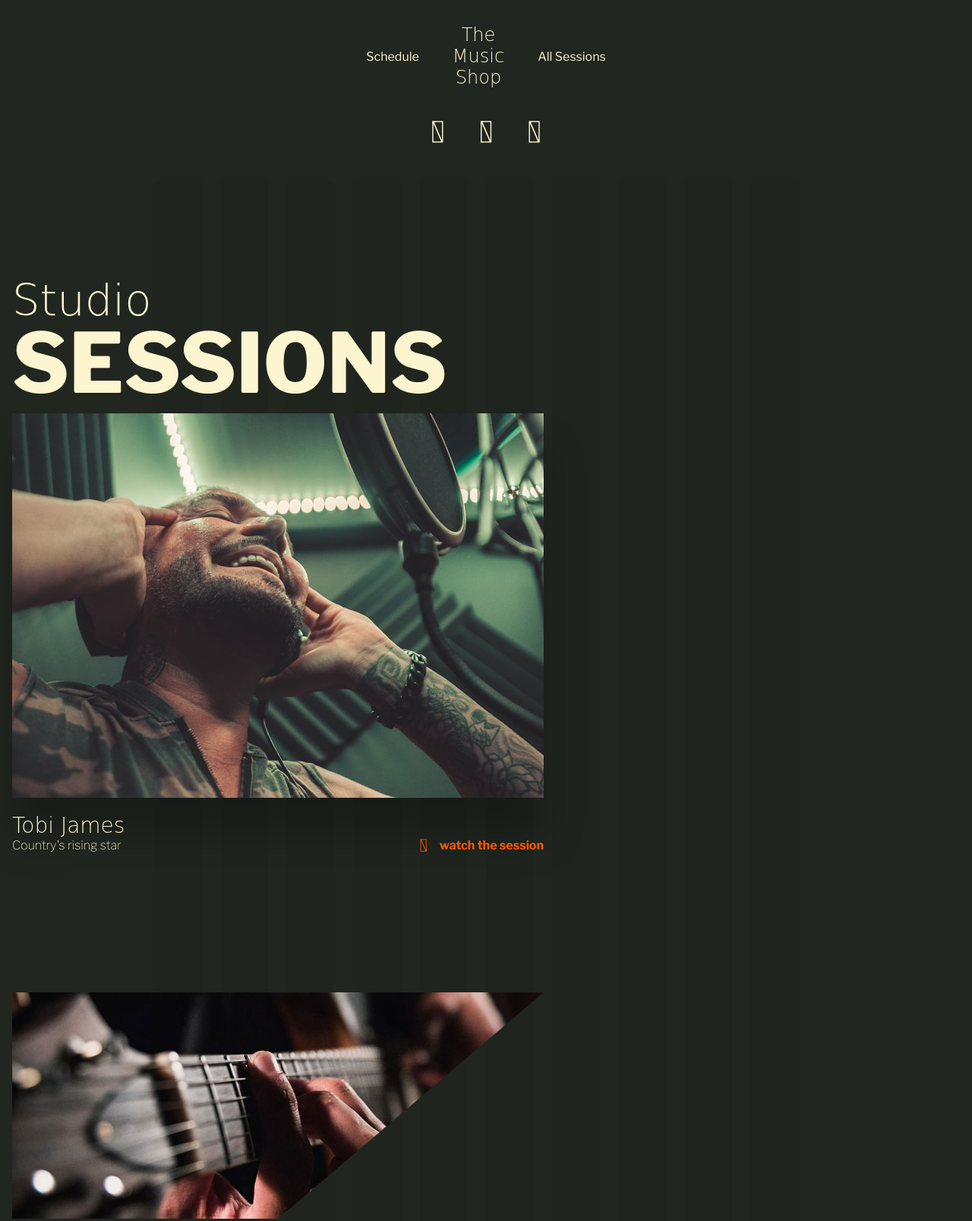
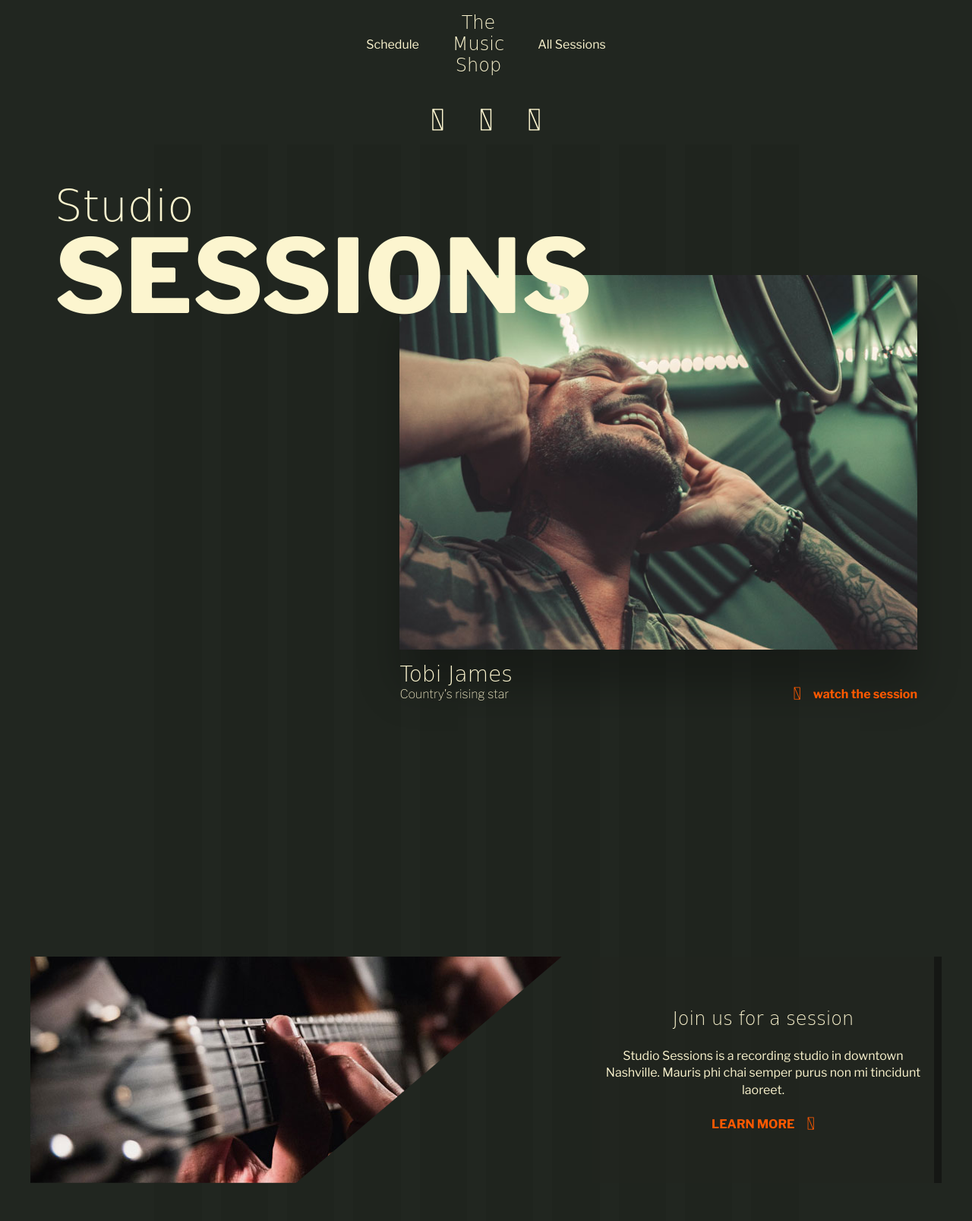
Before and after one commit to Alliemack77/TheMusicShop, a website built with Parcel: page src/index.html in a window 1280 px wide. Shown: the top 1607 px of the page at 76% size. Built offline with nearby package versions, Linux system fonts and the light colour scheme; files whose address does not match are found by name; a web font is replaced by a local one.

Commit message:
add lrg screen styles for quote, cta, hero sections
Signed-off-by: Allison Leggett <alliemack77@yahoo.com>

```diff
--- a/src/index.html
+++ b/src/index.html
@@ -50,24 +50,23 @@
 
     <main>
         <section class="hero">
+
                 <h1 class="title">Studio</h1>
                 <h1 class="title-secondary">Sessions</h1>
                 <img class="hero-img" src="../src/images/hero.jpg" alt="man singing into a microphone">
-
                 <div class="subtitle-group">
                     <div>
                         <p class="subtitle-cursive medium">Tobi James</p>
                         <p class="subtitle-small">Country's rising star</p>
                     </div>
-
                     <div class="btn-group">
                         <a class="btn-cta" href="#">
                             <i class="fas fa-play"></i>
                             <p>watch the session</p>
                         </a>
                     </div>
+                </div>
 
-            </div>
         </section>
 
 
@@ -75,7 +74,6 @@
             <img class="cta-img" src="../src/images/guitar.jpg" alt="man playing the guitar">
             <div class="cta-body">
                 <div class="wrapper">
-
                     <h2 class="subtitle-cursive small">Join us for a session</h2>
                     <p>Studio Sessions is a recording studio in downtown Nashville. Mauris phi chai semper purus non mi tincidunt laoreet.</p>
                     <a class="btn-cta uppercase" href="#">Learn more<i class="fas fa-chevron-right"></i></a>
@@ -85,14 +83,12 @@
 
 
         <section class="quote">
-            <h2 class="subtitle-cursive large">" Music allows us to be free "</h2>
+            <h2 class="subtitle-cursive large">" Music allows us to be <span class="text-lrg">free</span> "</h2>
             <img class="quote-img" src="../src/images/womanAtPiano.jpg" alt="woman playing the piano">
             <div class="quote-body">
                 <h2 class="subtitle-regular">River MacKenzie</h2>
                 <p class="subtitle-small">Award winning songwriter/pianist</p>
-                <div>
                 <a class="btn-cta" href="#"><i class="fas fa-play"></i>watch the session</a>
-                </div>
             </div>
         </section>
 
--- a/src/scss/base.scss
+++ b/src/scss/base.scss
@@ -9,10 +9,6 @@
 
 body {
     margin: 0;
-}
-
-main {
-    margin: 1em;
 }
 
 img {
--- a/src/scss/main.scss
+++ b/src/scss/main.scss
@@ -17,16 +17,26 @@ body {
     align-items: center;
     gap: 1em;
     font-weight: $bold;
-    transition-duration: 200ms;
+    transition: transform 300ms cubic-bezier(.68,-0.33,.87,1.81);
+    transform-origin: bottom right;
 
-    &:hover {
+    &:hover:not(.btn-cta.uppercase),
+    &:focus:not(.btn-cta.uppercase) {
         color: #ff7c35;
-        transform: scale(2rem)
+        transform: scale(1.25)
     }
 
     &.uppercase {
         @include uppercase;
     }
+
+    &.uppercase:hover,
+    &.uppercase:focus {
+        color: #ff7c35;
+        transform: skewX(-.06turn)
+    }
+
+
 
 }
 
@@ -41,29 +51,18 @@ body {
     font-size: $logo;
 }
 
-// .nav-list--item {
-//     font-size: clamp(1rem, 1.849vw, 2.125rem  ); //18px, 19.2px, 34
-
-//     //font-size: clamp(.75rem, 1.541vw, 1.5rem  ); //18px, 19.2px, 34
-// }
-
-// .text-small {
-//     @include smallText;
-// }
-
 .title {
     @include accentText;
-    font-size: clamp(2.5rem, 4.5vw, 6rem); // ideal -->  2.875rem/46px/4.5vw
+    font-size: clamp(2.5rem, 4.5vw, 5rem); // ideal -->  2.875rem/46px/4.5vw
     margin: 1.5em 0 0 0;
-    line-height: .55;
-
+    line-height: .35;
 }
 
 .title-secondary {
     @include uppercase;
     margin: 0;
     padding: 0;
-    font-size: clamp(5rem, 8.5vw, 10rem);
+    font-size: clamp(4rem, 10.5vw, 10rem);
     font-weight: $extra-bold;
     text-transform: uppercase;
 }
@@ -169,10 +168,14 @@ body {
 //// Header
 header {
     //border: solid red 2px;
+    background: $forrest;
     padding: 2em 1em;
     display: flex;
     flex-direction: column;
     gap: 2.5em;
+    position: sticky;
+    top: 0;
+    z-index: 1000;
 
     & .logo {
         text-align: center;
@@ -180,19 +183,38 @@ header {
 
     & .nav-list,
     .social-links {
-        //border: solid yellow 2px;
+        //border: solid blue 2px;
         display: flex;
         justify-content: center;
         gap: 2.75em;
+        transform-origin: center;
     }
 
     .social-link {
         font-size: 1.75rem;
     }
 
+    .nav-list--link:hover,
+    .nav-list--link:focus,
+    .social-link:hover,
+    .social-link:focus {
+        transform: scale(1.5);
+        color: $orange;
+     }
+
     & li:nth-child(1) {order: 2;}
     & li:nth-child(2) {order: 1; align-self: center;}
     & li:nth-child(3) {order: 3; align-self: center;}
+
+    @media (min-width: 768px) {
+         padding: 1em;
+    //     flex-direction: row;
+    //     justify-content: space-evenly;
+    //     align-items: center;
+    //     & li:nth-child(1) {order: 1;}
+    //     & li:nth-child(2) {order: 1; align-self: center;}
+    //     & li:nth-child(3) {order: 3; align-self: center;}
+    }
 }
 
 
@@ -201,10 +223,11 @@ header {
 //// Main
 main {
     //border: solid red 2px;
+    padding: 1.5em 0 4em 0;
+    margin: 1em;
     display: flex;
     flex-direction: column;
-    gap: 10rem;
-    padding: 3.5em 0 4em 0;
+    gap: 20rem;
     background: linear-gradient(90deg, rgba(33,38,32,1) 0%, rgba(33,38,32,1) 15%, rgba(31,36,30,1) 15%,
     rgba(31,36,30,1) 20%, rgba(33,38,32,1) 20%, rgba(33,38,32,1) 22%, rgba(31,36,30,1) 22%,
     rgba(31,36,30,1) 27%, rgba(33,38,32,1) 27%, rgba(33,38,32,1) 29%, rgba(31,36,30,1) 29%,
@@ -216,6 +239,15 @@ main {
     rgba(31,36,30,1) 69%, rgba(33,38,32,1) 69%, rgba(33,38,32,1) 71%, rgba(31,36,30,1) 71%,
     rgba(31,36,30,1) 76%, rgba(33,38,32,1) 76%, rgba(33,38,32,1) 78%, rgba(31,36,30,1) 78%,
     rgba(31,36,30,1) 83%, rgba(33,38,32,1) 83%);
+
+    @media (min-width: 765px) {
+        margin: 0 1em 1em 1em;
+
+    }
+    @media (min-width: 1900px) {
+        padding: 5em 0 5.5em 0;
+
+    }
 
     // & section {
     //     border: solid 2px purple;
@@ -242,23 +274,63 @@ main {
         & .medium {
             font-size: 1.75rem;
         }
+
+        @media (min-width: 765px) {
+
+            &.hero {
+                max-width: 1200px;
+                margin: 2em auto 0 auto ;
+                padding: 1em 2em;
+                display: grid;
+                grid-template-columns: 1fr 1fr 2fr 1fr;
+                grid-template-rows: min-content min-content 3fr min-content;
+
+                & .title {
+                    margin: 0;
+                    grid-column: 1 / -1;
+                    align-self: end;
+                }
+
+                & .title-secondary {
+                    align-self: start;
+                    grid-column: 1 / -1;
+                    grid-row: 2;
+                    z-index: 100;
+                }
+
+                & .hero-img {
+                    margin-top: 5em;
+                    grid-column: 3 / -1;
+                    grid-row: 2;
+
+                    @media (min-width: 1500px) {
+                        margin-top: 7em;
+                    }
+                }
+
+                & .subtitle-group {
+                    grid-column: 3 / -1;
+                }
+            }
+        }
     }
 
+
     & .cta {
+        margin: 0 auto;
         margin-top: 1.5em;
 
         & .cta-img {
+            width: 100%;
             clip-path: polygon(0 0, 100% 0, 50% 100%, 0 100%);
         }
 
         & .cta-body {
+            background: #2126207e;
             border-left: solid 10px #0000005e;
-            width: 600px;
             margin: 2em 0 0 0;
-            //clip-path: polygon(0 0, 50% 0, 100% 100%, 0 100%);
 
             .wrapper {
-                width: 60%;
                 padding: 1em;
                 display: flex;
                 flex-direction: column;
@@ -280,22 +352,51 @@ main {
             }
         }
 
+        @media (min-width: 1050px) {
+            &.cta {
+                max-width: 1200px;
+                margin: 0 auto;
+                display: flex;
+                gap: 2.5em;
+            }
+
+            & .cta-body {
+                border-left: none;
+                border-right: solid 10px #0000005e;
+                margin: 0;
+                display: flex;
+                justify-content: center;
+                padding: 2em 0;
+
+                & .wrapper {
+                    width: 100%;
+                    align-items: center;
+                    justify-content: center;
+
+                    & > p {
+                        text-align: center;
+                    }
+                }
+            }
+
+
+        }
+
     }
 
     & .quote {
-        //border: solid 2px purple;
         margin-top: 1.5em;
         display: flex;
         flex-direction: column;
 
+        & > .subtitle-cursive.large {
+            margin: 0;
+            font-size: clamp(3rem, 4.5vw, 6.2rem);
+            text-align: center;
+        }
+
         & .quote-img {
             box-shadow: $img-shadow;
-        }
-
-        & > h2 {
-            margin: 0;
-            text-align: center;
-            font-size: 3.75rem
         }
 
         & .quote-body {
@@ -312,19 +413,42 @@ main {
                 margin: .25em 0 1.75em 0 ;
             }
         }
+
+        @media (min-width: 765px) {
+            max-width: 1200px;
+            margin: 0 auto;
+            display: grid;
+            grid-template-columns: repeat(3, 1fr);
+
+            & .subtitle-cursive.large {
+                grid-column: 1 / -1;
+                grid-row: 1 / 2;
+                z-index: 1;
+            }
+
+            & .quote-img {
+                width: 60%;
+                grid-column: 1 / -1;
+                grid-row: 1 / 2;
+                margin: 4.25em 0 0 0;
+            }
+
+            & .quote-body {
+                max-width: max-content;
+                grid-column: 3 /-1;
+                grid-row: 1 / 2;
+                align-self: end;
+                align-items: flex-start;
+            }
+        }
     }
 
     & .sessions {
-        //border: solid red 2px;
 
         & .sessions-body{
             text-align: center;
             max-width: 1200px;
             margin: 0 auto;
-
-            // & > p {
-            //     font-size: clamp(rem, 2.93vw, 2rem);
-            // }
         }
 
         & .btn-cta.uppercase {
@@ -332,11 +456,8 @@ main {
             margin: 4.5em auto;
             text-align: left;
         }
-
-
     }
 }
-
 
 
 //// Footer
@@ -358,7 +479,7 @@ footer {
       //border: solid yellow 2px;
       margin-left: 1.25em;
 
-      // tablet and up
+      // tablet
       @media (min-width: 750px) {
         margin-left: 5em;
       }
@@ -376,9 +497,6 @@ footer {
       @media (min-width: 2800px) {
         margin-left: 35em;
       }
-
-
-
 
       .text-small {
         font-size: .75rem;
@@ -398,13 +516,5 @@ footer {
           gap: 1.5em;
       }
 
-
-
-
-
-
-
-
-
     }
 }
```
Also changed, not shown: dist/index.html, 6 other files. Lines whose indentation alone changed are shown as unchanged.
